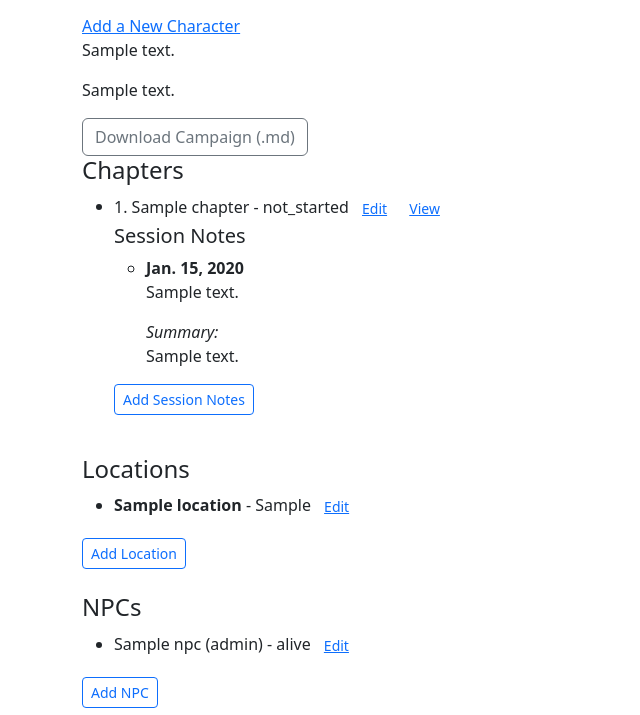
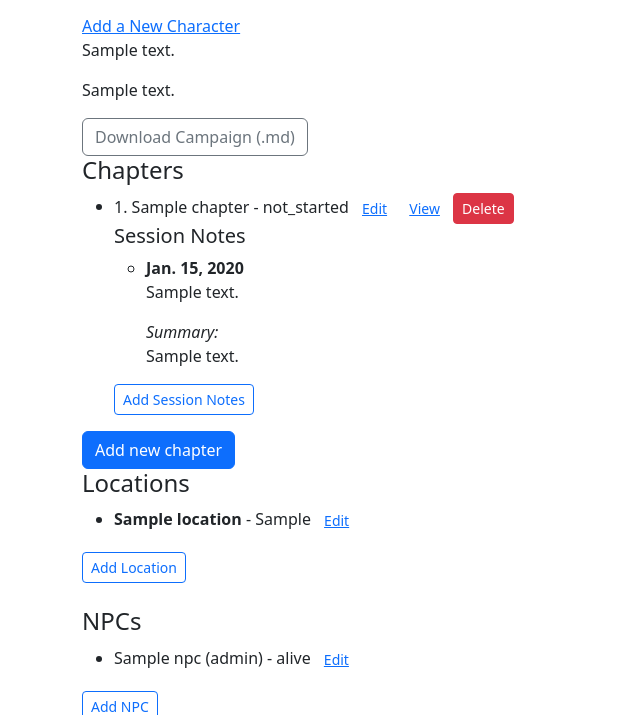
Before and after one commit to warrenb95/dnd-companion, a Django app: page /1/ in a window 1280 px wide. Shown: the part 224-939 px from the top of the page, without its empty margins (0-640 px from the left). Run offline with Django 5.2, Linux system fonts and the light colour scheme; tables that the repository leaves empty hold one stand-in row (values such as "Sample post"); some libraries are stand-ins or nearby versions.

Commit message:
create and delete chapters done

```diff
--- a/campaigns/templates/campaigns/campaign_detail.html
+++ b/campaigns/templates/campaigns/campaign_detail.html
@@ -40,6 +40,7 @@
       {{ chapter.number }}. {{ chapter.title }} - {{ chapter.status }}
       <a href="{% url 'campaigns:chapter_edit' chapter.id %}" class="btn btn-sm btn-link">Edit</a>
       <a href="{% url 'campaigns:chapter_detail' chapter.id %}" class="btn btn-sm btn-link">View</a>
+      <a href="{% url 'campaigns:chapter_delete' chapter.id %}" class="btn btn-sm btn-danger">Delete</a>
     </li>
     <h5>Session Notes</h5>
     <ul>
@@ -69,6 +70,8 @@
         <li>No chapters added yet.</li>
     {% endfor %}
 </ul>
+
+<a href="{% url 'campaigns:chapter_create' campaign.id %}" class="btn btn-primary">Add new chapter</a>
 
 <br>
 
--- a/campaigns/templates/chapters/chapter_form.html
+++ b/campaigns/templates/chapters/chapter_create_form.html
@@ -6,6 +6,6 @@
     {% csrf_token %}
     {{ form.as_p }}
     <button type="submit" class="btn btn-success">Save</button>
-    <a href="{% url 'campaigns:campaign_detail' chapter.campaign.id %}" class="btn btn-danger">Cancel</a>
+    <a href="{% url 'campaigns:campaign_detail' campaign.id %}" class="btn btn-danger">Cancel</a>
 </form>
 {% endblock %}
--- a/campaigns/urls.py
+++ b/campaigns/urls.py
@@ -1,6 +1,6 @@
 from django.urls import path
 
-from .views import CampaignListView, CampaignDetailView, CampaignCreateView
+from .views import CampaignListView, CampaignDetailView, CampaignCreateView, ChapterDeleteView
 from .views import ChapterCreateView, ChapterUpdateView, ChapterDetailView
 from .views import CreateCharacterView, UpdateCharacterView
 from .views import LocationCreateView, LocationUpdateView
@@ -21,6 +21,11 @@ urlpatterns = [
         "<int:campaign_id>/chapters/add/",
         ChapterCreateView.as_view(),
         name="chapter_create",
+    ),
+    path(
+        "chapters/<int:pk>/delete/",
+        ChapterDeleteView.as_view(),
+        name="chapter_delete",
     ),
     path("chapters/<int:pk>/edit/", ChapterUpdateView.as_view(), name="chapter_edit"),
     path("chapters/<int:pk>/", ChapterDetailView.as_view(), name="chapter_detail"),
--- a/campaigns/views.py
+++ b/campaigns/views.py
@@ -1,6 +1,7 @@
 import logging
 
 from django.views.generic import (
+    DeleteView,
     ListView,
     DetailView,
     CreateView,
@@ -58,7 +59,7 @@ class CampaignCreateView(CreateView):
 class ChapterCreateView(CreateView):
     model = Chapter
     form_class = ChapterForm
-    template_name = "chapters/chapter_form.html"
+    template_name = "chapters/chapter_create_form.html"
 
     def get_context_data(self, **kwargs):
         context = super().get_context_data(**kwargs)
@@ -79,11 +80,17 @@ class ChapterCreateView(CreateView):
     def get_success_url(self):
         return self.object.campaign.get_absolute_url()
 
+class ChapterDeleteView(DeleteView):
+    model = Chapter
+    template_name = "chapters/chapter_delete_confirmation.html"
+
+    def get_success_url(self):
+        return self.object.campaign.get_absolute_url()
 
 class ChapterUpdateView(UpdateView):
     model = Chapter
     form_class = ChapterForm
-    template_name = "chapters/chapter_form.html"
+    template_name = "chapters/chapter_update_form.html"
 
     def get_success_url(self):
         return self.object.campaign.get_absolute_url()
```
Also changed, not shown: TODO.md (+1 -1 lines), campaigns/forms.py (+1 -6 lines), campaigns/templates/chapters/chapter_delete_confirmation.html (added, +11 -0 lines), campaigns/templates/chapters/chapter_update_form.html (added, +11 -0 lines).
